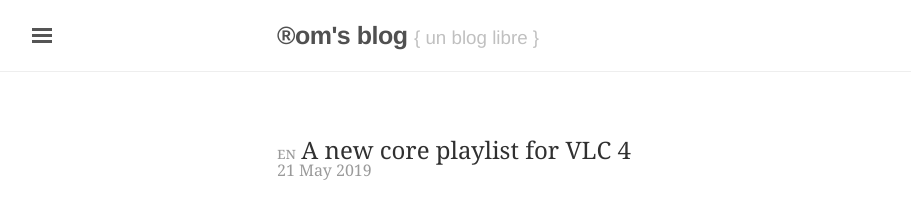
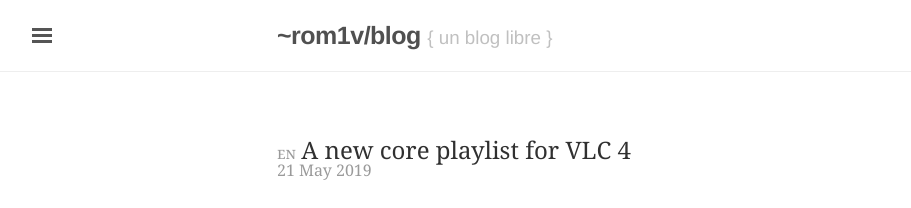
Before and after one commit to rom1v/blog.rom1v.com, a Jekyll site: the page built from index.html, in a window 1280 px wide. Shown: the top 208 px of the page, without its empty margins (3-914 px from the left). Built offline with Jekyll 4.4.1, drawn with Linux system fonts in a browser that asks for light colours; the list of posts is cut into pages by our own code.

Commit message:
Rename blog to ~rom1v/blog

```diff
--- a/_config.yml
+++ b/_config.yml
@@ -1,5 +1,5 @@
 # Site settings
-title: ®om's blog
+title: ~rom1v/blog
 description: Un blog libre
 tagline: "{ un blog libre }"
 url: "https://blog.rom1v.com"
```
